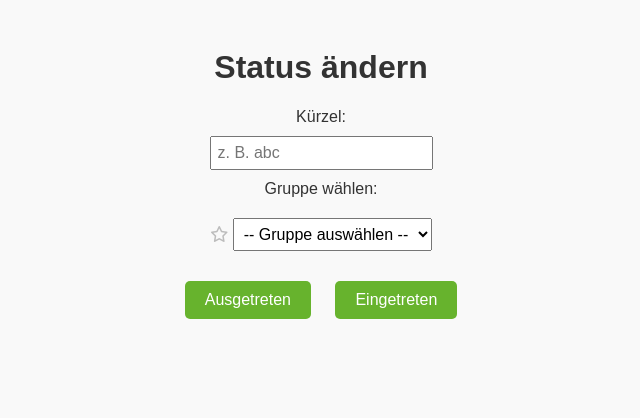
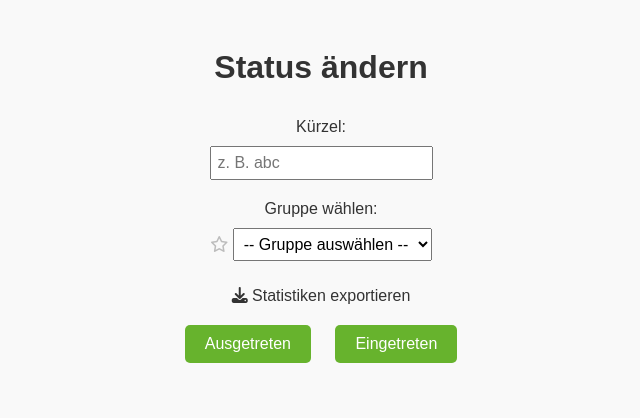
Before and after one commit to mexterng/PresenceLogger, a Flask app: template templates/index.html in a window 1280 px wide. Shown: the top 418 px of the page, without its empty margins (319-959 px from the left). Run offline with Flask 3, Linux system fonts and the light colour scheme; the template is opened without the code that fills it, so the values that code supplies are empty.

Commit message:
add export link on index site

```diff
--- a/static/scripts.js
+++ b/static/scripts.js
@@ -59,6 +59,9 @@ function loadMembers(group) {
       } else {
         document.getElementById("statusMsg").innerText = "";
       }
+
+      const exportLink = document.getElementById("exportLink");
+      exportLink.href = `./export?selectedGroup=${group}`
 
       let table = `<table><tr><th></th><th>Nachname</th><th>Vorname</th></tr>`;
       list.forEach((person, index) => {
--- a/static/styles.css
+++ b/static/styles.css
@@ -4,6 +4,8 @@ body {
   color: #333;
   padding: 20px;
   text-align: center;
+  display: flex;
+  flex-direction: column;
 }
 
 label,
@@ -12,6 +14,10 @@ input {
   display: block;
   margin: 10px auto;
   font-size: 1rem;
+}
+
+label {
+  margin-bottom: 0;
 }
 
 a {
@@ -130,6 +136,7 @@ table th {
 
 #groupWrapper {
   display: ruby;
+  margin-bottom: 1rem;
 }
 
 .selectAll {
--- a/templates/index.html
+++ b/templates/index.html
@@ -42,6 +42,9 @@
         {% endfor %}
       </select>
     </div>
+    <div>
+      <a id="exportLink" href="./export"><i class="fa-solid fa-download"></i> Statistiken exportieren</a>
+    </div>
 
     <div id="memberList"></div>
 
```
